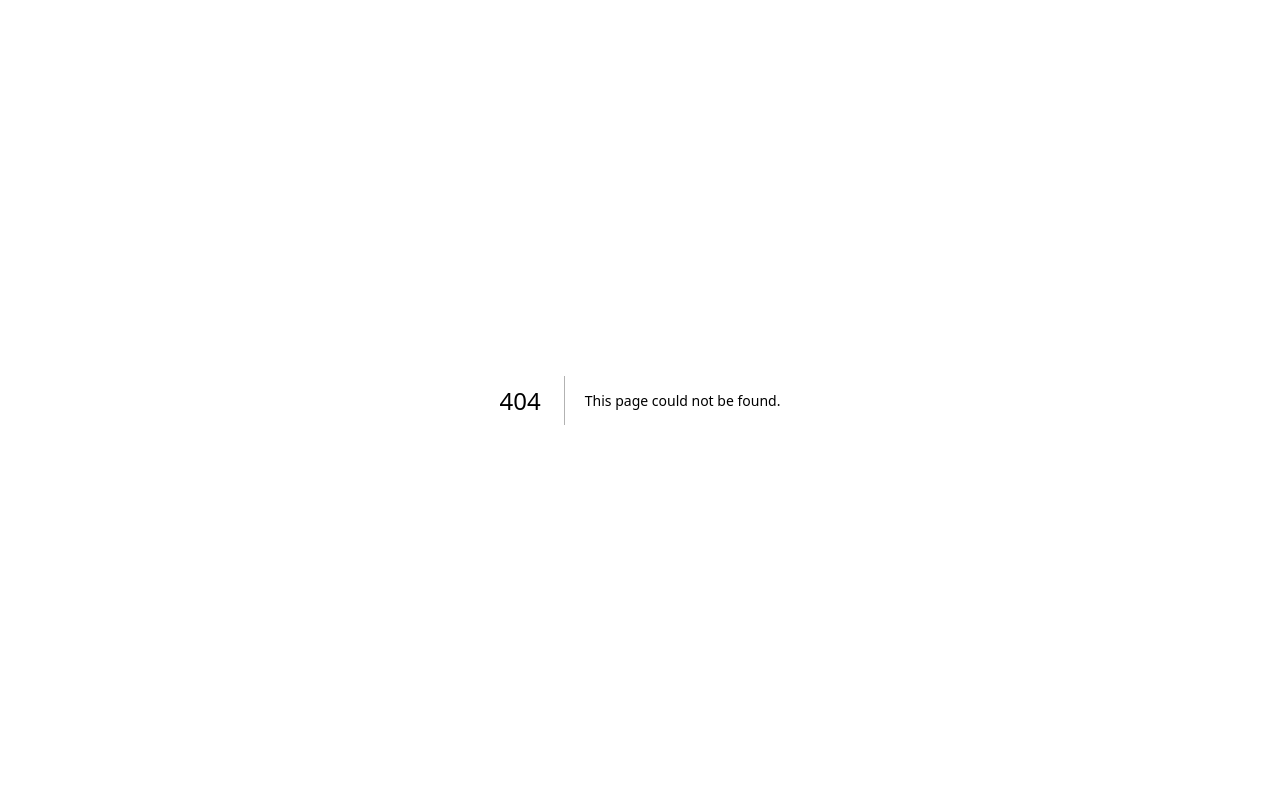
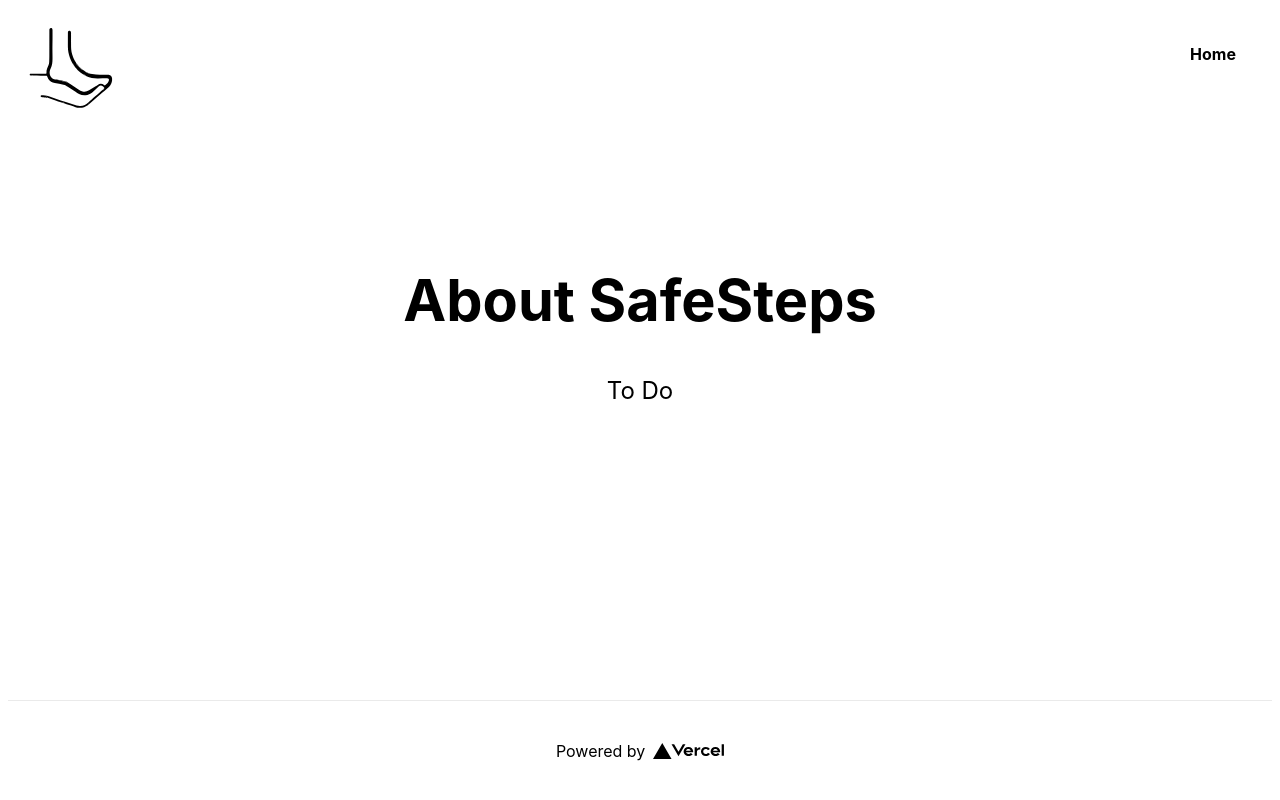
Before and after one commit to TheManWhoLikesToCode/Google-AI-Hackathon-2024, a Next.js app in the folder frontend/: page /about in a window 1280 px wide. Before the commit this address had no page. Built offline with nearby package versions, Linux system fonts and the light colour scheme.

Commit message:
Added About Me Section

```diff
--- /dev/null
+++ b/frontend/pages/_app.js
@@ -0,0 +1,5 @@
+import '../styles/global.css'
+
+export default function App({ Component, pageProps }) {
+    return <Component {...pageProps} />;
+  }
--- /dev/null
+++ b/frontend/pages/about/index.js
@@ -0,0 +1,37 @@
+import Head from "next/head";
+import styles from "../../styles/Home.module.css";
+
+export default function About() {
+    return (
+        <div className={styles.container}>
+            <div className={styles.logoContainer}>
+                <img src="/logo.svg" alt="Logo" className={styles.logoImage} />
+            </div>
+            <div className={styles.header}>
+                <a href="/" className={styles.aboutLink}>
+                    Home
+                </a>
+            </div>
+            <Head>
+                <title>About SafeSteps</title>
+                <link rel="icon" href="/favicon.ico" />
+            </Head>
+            <main>
+                <h1 className={styles.title}>About SafeSteps</h1>
+                <div className={styles.description}>
+                    <p>To Do</p>
+                </div>
+            </main>
+            <footer>
+                <a
+                    href="https://vercel.com?utm_source=create-next-app&utm_medium=default-template&utm_campaign=create-next-app"
+                    target="_blank"
+                    rel="noopener noreferrer"
+                >
+                    Powered by{" "}
+                    <img src="/vercel.svg" alt="Vercel" className={styles.logo} />
+                </a>
+            </footer>
+        </div>
+    );
+}
--- a/frontend/styles/Home.module.css
+++ b/frontend/styles/Home.module.css
@@ -90,6 +90,37 @@
   background-color: #555;
 }
 
+.header {
+  position: absolute;
+  top: 20px;
+  right: 20px;
+  display: flex;
+  align-items: center;
+  padding: 1rem;
+}
+
+.aboutLink {
+  text-decoration: none;
+  color: inherit;
+  font-weight: bold;
+  padding: 0.5rem;
+  border-radius: 4px;
+  transition: background-color 0.3s ease;
+}
+
+.aboutLink:hover {
+  background-color: rgba(0, 0, 0, 0.1);
+}
+
+.aboutLink:focus {
+  outline: none;
+  box-shadow: 0 0 0 2px rgba(0, 0, 0, 0.2);
+}
+
+.aboutLink:active {
+  background-color: rgba(0, 0, 0, 0.2);
+}
+
 .logo {
   height: 1em;
 }
--- a/frontend/styles/global.css
+++ b/frontend/styles/global.css
@@ -2,19 +2,7 @@ html,
 body {
   padding: 0;
   margin: 0;
-  font-family:
-    Inter,
-    -apple-system,
-    BlinkMacSystemFont,
-    Segoe UI,
-    Roboto,
-    Oxygen,
-    Ubuntu,
-    Cantarell,
-    Fira Sans,
-    Droid Sans,
-    Helvetica Neue,
-    sans-serif;
+  font-family: Inter, -apple-system, BlinkMacSystemFont, Segoe UI, Roboto, Oxygen, Ubuntu, Cantarell, Fira Sans, Droid Sans, Helvetica Neue, sans-serif;
 }
 
 a {
@@ -30,3 +18,39 @@ img {
   max-width: 100%;
   height: auto;
 }
+
+main {
+  padding: 5rem 0;
+  flex: 1;
+  display: flex;
+  flex-direction: column;
+  justify-content: center;
+  align-items: center;
+}
+
+footer {
+  width: 100%;
+  height: 100px;
+  border-top: 1px solid #eaeaea;
+  display: flex;
+  justify-content: center;
+  align-items: center;
+}
+
+footer img {
+  margin-left: 0.5rem;
+}
+
+footer a {
+  display: flex;
+  justify-content: center;
+  align-items: center;
+  text-decoration: none;
+  color: inherit;
+}
+
+.video {
+  width: 100%;
+  max-width: 640px;
+  height: auto;
+}
```
Also changed, not shown: frontend/pages/index.js (+4 -48 lines).
